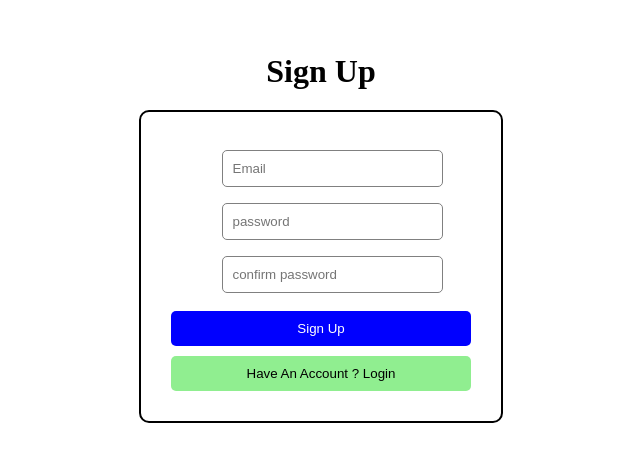
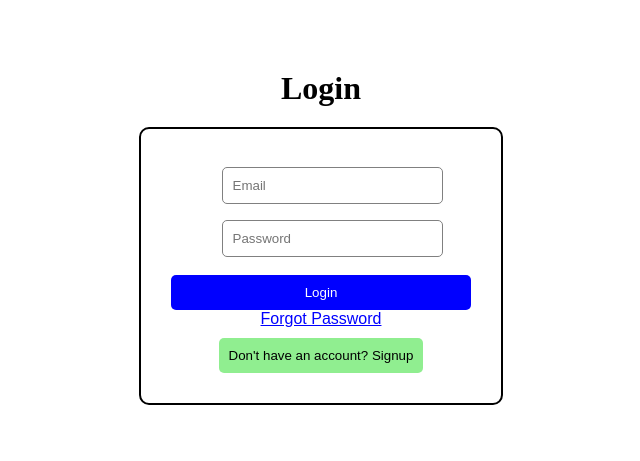
Before and after one commit to ranjay17/React-Expense-Tracker-, a React (Vite) app: page /login in a window 1280 px wide. Shown: the part 181-642 px from the top of the page, without its empty margins (319-959 px from the left). Built offline with nearby package versions, Linux system fonts and the light colour scheme.

Commit message:
Added login authentication feature

```diff
--- a/package.json
+++ b/package.json
@@ -12,7 +12,8 @@
   "dependencies": {
     "firebase": "^12.5.0",
     "react": "^19.1.1",
-    "react-dom": "^19.1.1"
+    "react-dom": "^19.1.1",
+    "react-router-dom": "^7.9.5"
   },
   "devDependencies": {
     "@eslint/js": "^9.36.0",
--- a/src/App.jsx
+++ b/src/App.jsx
@@ -1,16 +1,37 @@
 import { useState } from "react";
 import SignUp from "./components/SignUp";
+import Login from "./components/Login";
 import UserContext from "./context/UserContext";
+import { createBrowserRouter, RouterProvider } from "react-router-dom";
+import Home from "./components/Home";
 
-const App = () =>{
-  const[user, setUser] = useState(null);
+const App = () => {
+  const [user, setUser] = useState(null);
+
+  const appRouter = createBrowserRouter([
+    {
+      path: "/login",
+      element: <Login />,
+    },
+    {
+      path: "/signup",
+      element: <SignUp />,
+    },
+    {
+      path: "/",
+      element: <SignUp />,
+    },
+    {
+      path: '/home',
+      element: <Home />
+    }
+  ]);
+
   return (
-    <div>
-      <UserContext.Provider value={{user, setUser}}>
-        <SignUp />
-      </UserContext.Provider>
-    </div>
+    <UserContext.Provider value={{ user, setUser }}>
+      <RouterProvider router={appRouter} />
+    </UserContext.Provider>
   );
-}
+};
 
 export default App;
--- /dev/null
+++ b/src/components/Home.jsx
@@ -0,0 +1,11 @@
+import React from 'react'
+
+const Home = () => {
+  return (
+    <div>
+      <h1>Welcome to Expense Tracker!!</h1>
+    </div>
+  )
+}
+
+export default Home
--- /dev/null
+++ b/src/components/Login.css
@@ -0,0 +1,63 @@
+.main-container {
+  display: flex;
+  flex-direction: column;
+  align-items: center;
+  justify-content: center;
+  height: 100vh;
+  background-color: white;
+}
+
+.input-form {
+  display: flex;
+  flex-direction: column;
+  align-items: center;
+  border: 2px solid black;
+  padding: 30px;
+  border-radius: 10px;
+  width: 300px;
+}
+
+.email-input,
+.password-input, {
+  width: 100%;
+  padding: 10px;
+  margin: 8px 0;
+  border: 1px solid gray;
+  border-radius: 5px;
+}
+
+.login-btn {
+  background-color: blue;
+  color: white;
+  border: none;
+  padding: 10px;
+  margin-top: 10px;
+  border-radius: 5px;
+  cursor: pointer;
+  width: 100%;
+}
+
+.signup-btn {
+  background-color: lightgreen;
+  color: black;
+  border: black;
+  padding: 10px;
+  margin-top: 10px;
+  border-radius: 5px;
+  cursor: pointer;
+  width: 100%;
+}
+
+h1 {
+  margin-bottom: 20px;
+}
+
+.forgot-btn {
+  background: none;
+  border: none;
+  color: blue;
+  text-decoration: underline;
+  cursor: pointer;
+  padding: 0;
+  font-size: 1rem;
+}
--- /dev/null
+++ b/src/components/Login.jsx
@@ -0,0 +1,98 @@
+import "./Login.css";
+import React, { useState } from "react";
+import { Link, useNavigate } from "react-router-dom";
+
+const Login = () => {
+  const [email, setEmail] = useState("");
+  const [password, setPassword] = useState("");
+
+  const navigate = useNavigate()
+
+  const handleLogin = async (e) => {
+    e.preventDefault();
+    if (!email || !password) {
+      alert("Please fill all fields!");
+      return;
+    }
+
+    try {
+      const res = await fetch(
+        "https://identitytoolkit.googleapis.com/v1/accounts:signInWithPassword?key=AIzaSyB-WP2T5JiViDvl3gsbMToJV_zFzn9JL6Y",
+        {
+          method: "POST",
+          body: JSON.stringify({
+            email,
+            password,
+            returnSecureToken: true,
+          }),
+          headers: {
+            "Content-Type": "application/json",
+          },
+        }
+      );
+
+      const data = await res.json();
+
+      if (!res.ok) {
+        let msg = "Authentication failed!";
+        if (data.error && data.error.message) {
+          msg = data.error.message.replace(/_/g, " ");
+        }
+        alert(msg);
+        return;
+      }
+      alert("Login successful!");
+      navigate('/home')
+      console.log("JWT Token:", data.idToken);
+
+      // Store user token
+      localStorage.setItem("token", data.idToken);
+    } catch (err) {
+      alert("Something went wrong!");
+      console.error(err);
+    }
+  };
+
+  return (
+    <div className="main-container">
+      <h1>Login</h1>
+      <form className="input-form" onSubmit={handleLogin}>
+        <div className="email-container">
+          <input
+            type="text"
+            placeholder="Email"
+            className="email-input"
+            value={email}
+            onChange={(e) => setEmail(e.target.value)}
+          />
+        </div>
+
+        <div className="password-container">
+          <input
+            type="password"
+            placeholder="Password"
+            className="password-input"
+            value={password}
+            onChange={(e) => setPassword(e.target.value)}
+          />
+        </div>
+
+        <button type="submit" className="login-btn">
+          Login
+        </button>
+
+        <button type="button" className="forgot-btn">
+          Forgot Password
+        </button>
+
+        <Link to='/signup'>
+          <button type="button" className="signup-btn">
+            Don't have an account? Signup
+          </button>
+        </Link>
+      </form>
+    </div>
+  );
+};
+
+export default Login;
--- a/src/components/SignUp.jsx
+++ b/src/components/SignUp.jsx
@@ -1,41 +1,66 @@
 import React, { useContext, useState } from "react";
 import "./SignUp.css";
-import {auth} from '../firebase-config.js'
-import { createUserWithEmailAndPassword } from "firebase/auth";
 import UserContext from "../context/UserContext.jsx";
+import { Link } from "react-router-dom";
 
 const SignUp = () => {
   const [email, setEmail] = useState("");
   const [password, setPassword] = useState("");
   const [confirmPassword, setConfirmPassword] = useState("");
 
-  const{setUser} = useContext(UserContext);
+  const { setUser } = useContext(UserContext);
 
-  const handleAddUser = (event) => {
+  const handleAddUser = async (event) => {
     event.preventDefault();
     if (!email || !password || !confirmPassword) {
       alert("All fields are mandatory!");
       return;
     }
     if (password !== confirmPassword) {
-      alert("Password do not match");
+      alert("Passwords do not match!");
       return;
     }
-    createUserWithEmailAndPassword(auth, email, password)
-      .then((userCredential) => {
-        const newUser = userCredential.user;
-        setUser(newUser);
-        alert("User Registered");
-        console.log("User has successfully signed up")
-      })
-      .catch((error) => {
-        console.log(error)
-        alert(error.message);
-      });
-      setEmail("")
-      setPassword("")
-      setConfirmPassword("")
+
+    try {
+      // ✅ Firebase REST signup API
+      const res = await fetch(
+        "https://identitytoolkit.googleapis.com/v1/accounts:signUp?key=AIzaSyB-WP2T5JiViDvl3gsbMToJV_zFzn9JL6Y",
+        {
+          method: "POST",
+          headers: { "Content-Type": "application/json" },
+          body: JSON.stringify({
+            email,
+            password,
+            returnSecureToken: true,
+          }),
+        }
+      );
+
+      const data = await res.json();
+
+      if (!res.ok) {
+        let msg = "Signup failed!";
+        if (data.error && data.error.message) {
+          msg = data.error.message.replace(/_/g, " ");
+        }
+        alert(msg);
+        return;
+      }
+
+      alert("Signup successful!");
+      console.log("User has successfully signed up");
+      setEmail("");
+      setPassword("");
+      setConfirmPassword("");
+
+      // Store user info in context
+      setUser({ email: data.email, idToken: data.idToken });
+    } catch (error) {
+      console.error(error);
+      alert("Something went wrong. Please try again!");
+    }
   };
+
   return (
     <div className="main-container">
       <h1>Sign Up</h1>
@@ -49,30 +74,36 @@ const SignUp = () => {
             onChange={(e) => setEmail(e.target.value)}
           />
         </div>
+
         <div className="password-container">
           <input
             type="password"
-            placeholder="password"
+            placeholder="Password"
             className="password-input"
             value={password}
             onChange={(e) => setPassword(e.target.value)}
           />
         </div>
+
         <div className="confirm-container">
           <input
             type="password"
-            placeholder="confirm password"
+            placeholder="Confirm Password"
             className="confirm-input"
             value={confirmPassword}
             onChange={(e) => setConfirmPassword(e.target.value)}
           />
         </div>
+
         <button type="submit" className="signup-btn">
           Sign Up
         </button>
+
+        <Link to="/login">
           <button type="button" className="login-btn">
-          Have An Account ? Login
+            Have An Account? Login
           </button>
+        </Link>
       </form>
     </div>
   );
```
Also changed, not shown: src/components/firebase-config.js (renamed from src/firebase-config.js), 1 other file (tests, documents, lock files or other folders). Lines whose indentation alone changed are shown as unchanged.
